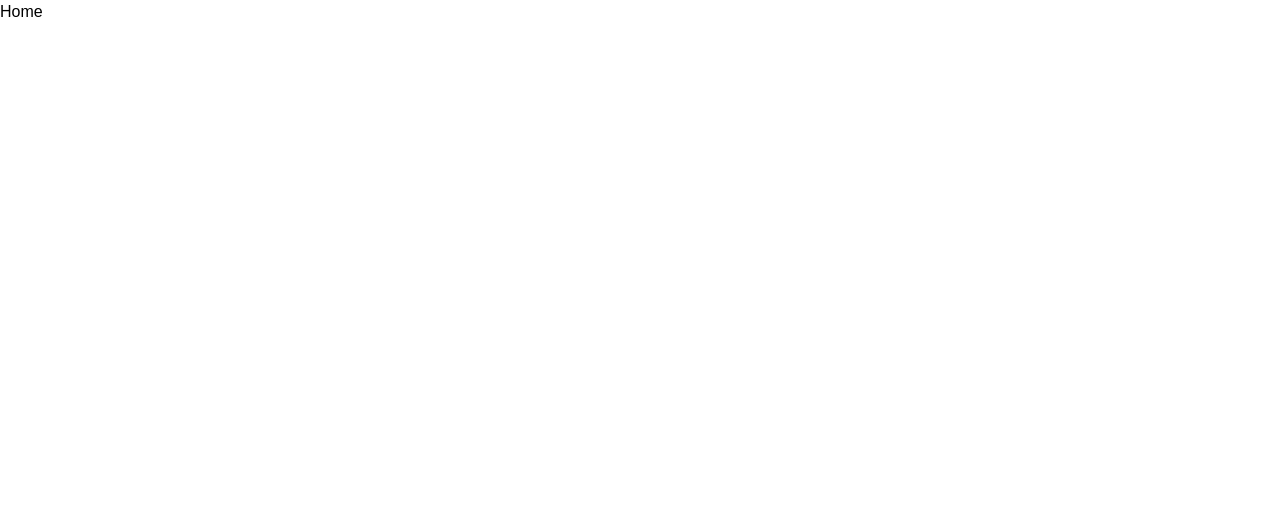
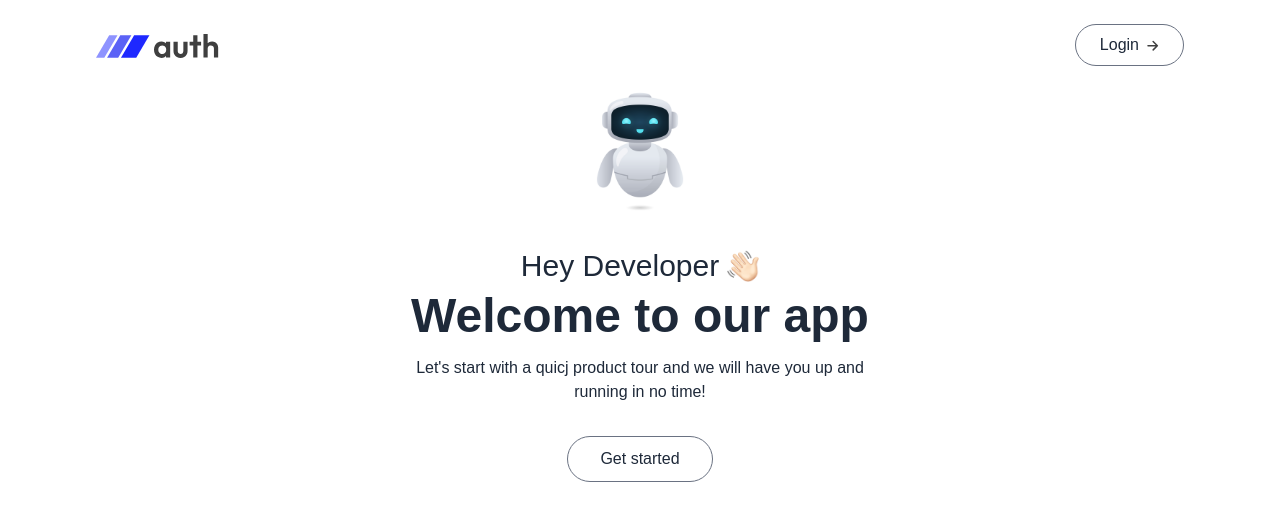
Before and after one commit to yassiraittata/Mearn-stack_auth-system, a React (Vite) app in the folder client/: page / in a window 1280 px wide. Shown: the top 520 px of the page. Built offline with nearby package versions, Linux system fonts and the light colour scheme.

Commit message:
style home page

```diff
--- /dev/null
+++ b/client/src/components/Header.jsx
@@ -0,0 +1,30 @@
+import React from "react";
+import { assets } from "../assets/assets";
+
+function Header() {
+  return (
+    <div className="flex flex-col items-center mt-20 px-4 text-center text-gray-800">
+      <img
+        src={assets.header_img}
+        alt="Headre image"
+        className="w-36 h-36 rounded-full mb-6"
+      />
+      <h1 className="flex items-center gap-2 text-xl sm:text-3xl font-medium mb-2">
+        Hey Developer
+        <img src={assets.hand_wave} className="w-8 aspect-square" />
+      </h1>
+      <h2 className="text-3xl sm:text-5xl font-semibold mb-4">
+        Welcome to our app
+      </h2>
+      <p className="mb-8 max-w-md font-medium">
+        Let's start with a quicj product tour and we will have you up and
+        running in no time!
+      </p>
+      <button className="cursor-pointer border border-gray-500 rounded-full px-8 py-2.5 hover:bg-gray-100 transition-all">
+        Get started
+      </button>
+    </div>
+  );
+}
+
+export default Header;
--- /dev/null
+++ b/client/src/components/NavBar.jsx
@@ -0,0 +1,19 @@
+import React from "react";
+import { assets } from "../assets/assets";
+
+function NavBar() {
+  return (
+    <div className="w-full flex justify-between items-center p-4 sm:p-6 sm:px-24 absolute top-0">
+      <img src={assets.logo} alt="Logo" className="w-28 sm:w-32" />
+      <button
+        type="button"
+        className="flex items-center gap-2 border border-gray-500 rounded-full px-6 py-2 text-gray-800 hover:bg-gray-100 transition-all cursor-pointer"
+      >
+        Login
+        <img src={assets.arrow_icon} alt="" />
+      </button>
+    </div>
+  );
+}
+
+export default NavBar;
--- a/client/src/index.css
+++ b/client/src/index.css
@@ -4,13 +4,3 @@
 * {
   font-family: "Outfit", sans-serif;
 }
-
-@theme {
-  --color-primary: #ccd34f;
-}
-
-@layer base {
-  h1 {
-    color: var(--color-primary);
-  }
-}
--- a/client/src/pages/Home.jsx
+++ b/client/src/pages/Home.jsx
@@ -1,9 +1,16 @@
-import React from 'react'
+import React from "react";
+import NavBar from "../components/NavBar";
+import Header from "../components/Header";
 
 function Home() {
   return (
-    <div>Home</div>
-  )
+    <>
+      <div>
+        <NavBar />
+        <Header />
+      </div>
+    </>
+  );
 }
 
-export default Home
+export default Home;
```
